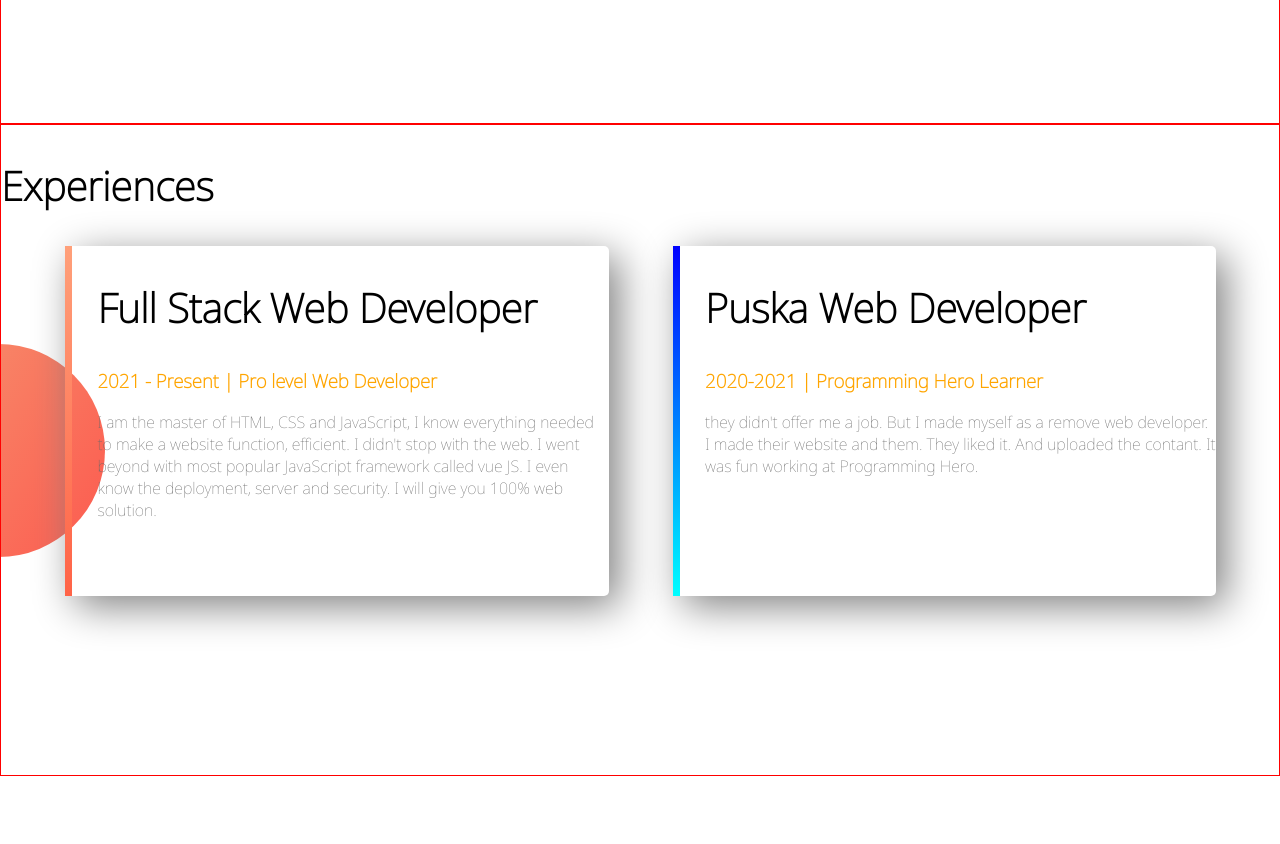
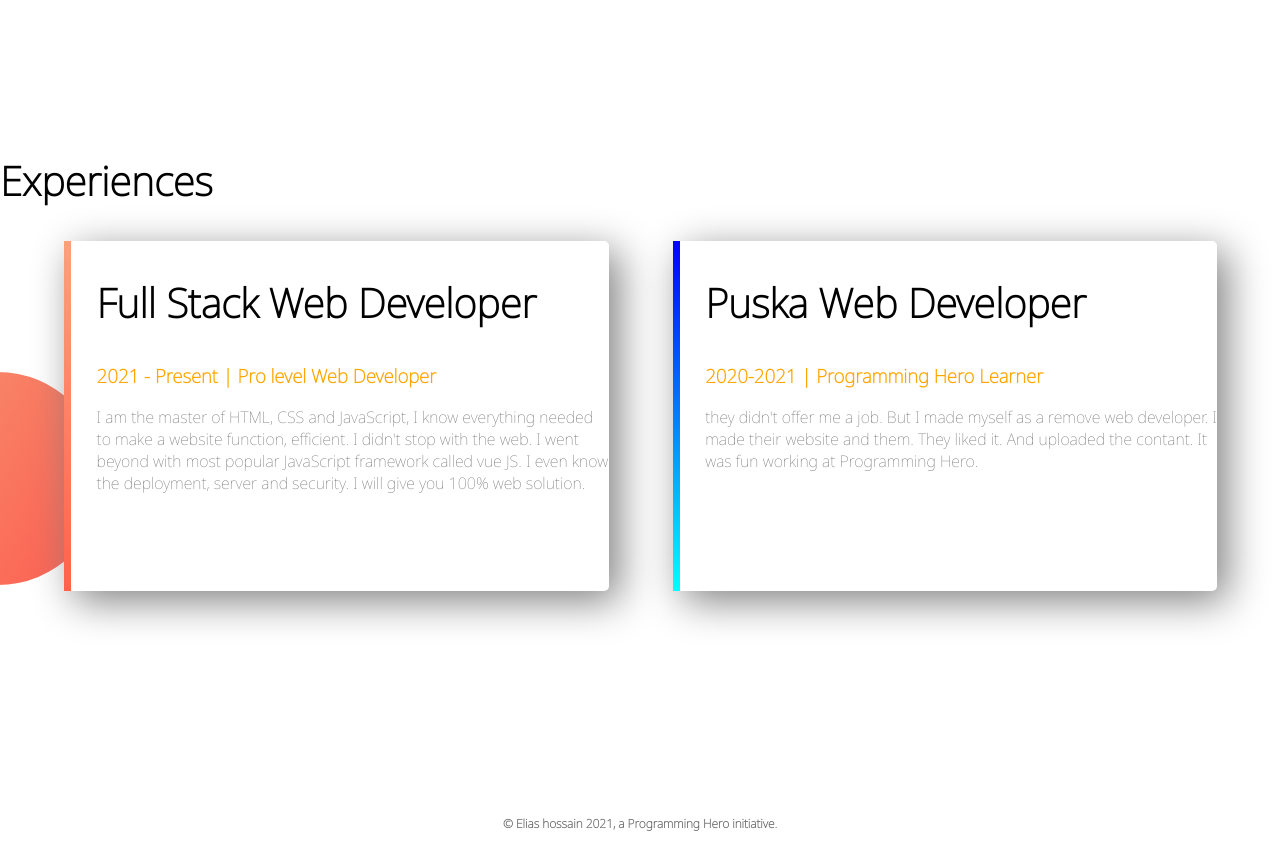
Before and after one commit to elias786/web-portfolio, a plain HTML site: page index.html in a window 1280 px wide. Shown: the part 1180-2024 px from the top of the page. Before the commit the page ends 1956 px from the top, so only its background shows below. Drawn offline with Linux system fonts and the light colour scheme.

Commit message:
some changes that footer and style

```diff
--- a/index.html
+++ b/index.html
@@ -15,11 +15,10 @@
    <section class="top-banner">
         <div class="half-width">
             <h1>Welcome to</h1>
-            <h1><span class="name-highlight">Elias</span> Website</h1>
+            <h1><span class="orange-highlight">Elias</span> Website</h1>
             <h3>Web developer and Civil Engineer</h3>
             <p>Right now, I am a professional web developer. I can work with HTML, CSS, JavaScript and Python.Not only that, also I am good at civil engineering. But I give more importance to web development than my engineering work.</p>
             <a class="link-button" target="_blank" href="https://www.facebook.com/engineermdelias/">HIRE ME</a>
-            <a class="link-button" href="www.youtube.com">Maheraj Mahmud</a>
         </div>
         <div class="half-width">
             <img src="images/bro1.png" alt="">
@@ -50,5 +49,8 @@
             <p>they didn't offer me a job. But I made myself as a remove web developer. I made their website and them. They liked it. And uploaded the contant. It was fun working at Programming Hero.</p>
         </div>
    </section>
+   <footer>
+        <p><strong>© Elias hossain 2021, a Programming Hero initiative.</strong> </p>
+   </footer>
 </body>
 </html>
--- a/style.css
+++ b/style.css
@@ -28,7 +28,6 @@ h1{
 section{
     height: 500px;
     padding-bottom: 150px;
-    border: 1px solid red
 }
 .link-button{
     text-decoration: none;
@@ -53,6 +52,7 @@ p{
     box-shadow: 10px 10px 40px gray;
     border-radius: 5px;
     height: 70%;
+    background-color: white;
 }
 .experiences-area{
     background-image: url("images/exp-bg.png");
@@ -69,3 +69,7 @@ p{
     border-image: linear-gradient(180deg, blue, cyan);
     border-image-slice: 1;
 }
+footer p{
+    text-align: center;
+    font-size: 12px;
+}
```
